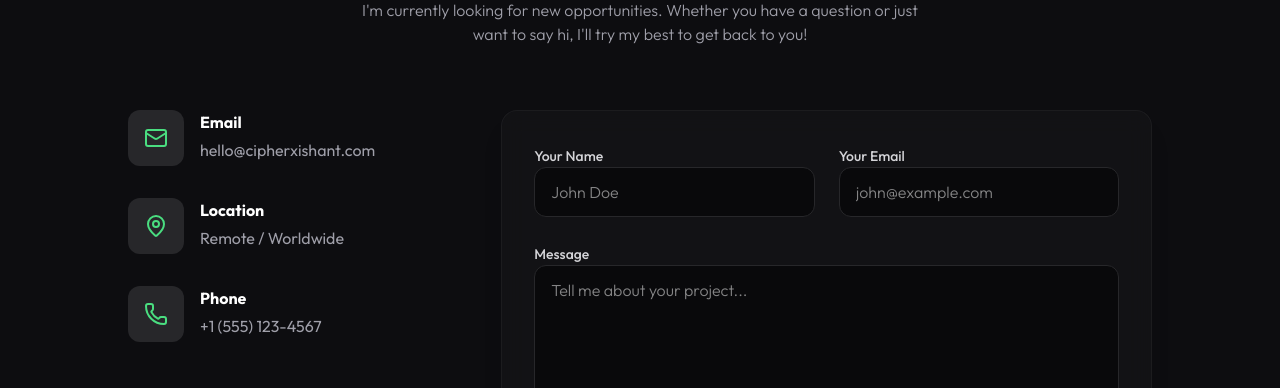
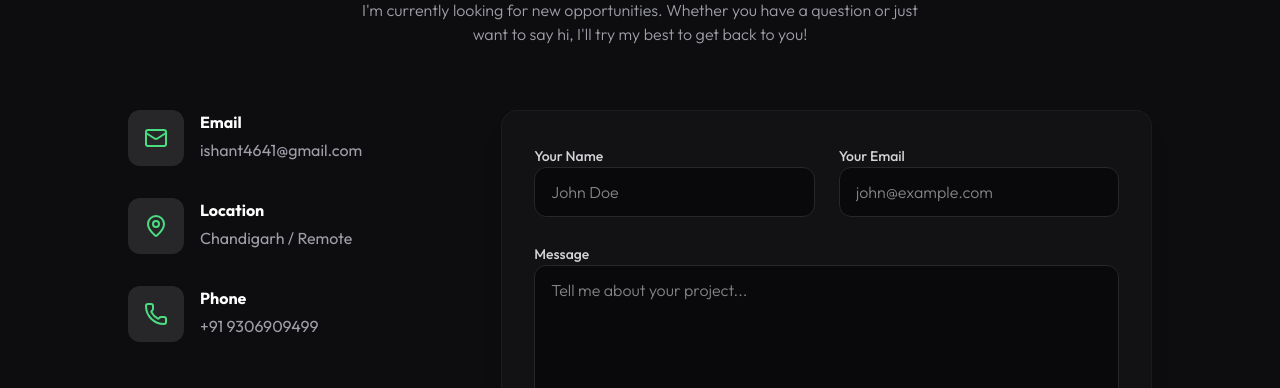
Before and after one commit to CipherCraftXIshant/Portfolio-Website, a React (Vite) app in the folder frontend/: page / in a window 1280 px wide. Shown: the part 7760-8148 px from the top of the page. Built offline with nearby package versions, Linux system fonts and the light colour scheme; no server answers; a web font is replaced by a local one.

Commit message:
Final push

```diff
--- a/frontend/src/components/Contact.jsx
+++ b/frontend/src/components/Contact.jsx
@@ -68,7 +68,7 @@ const Contact = () => {
                             </div>
                             <div>
                                 <h4 className="text-slate-900 dark:text-white font-bold mb-1">Email</h4>
-                                <p className="text-zinc-600 dark:text-zinc-400">hello@cipherxishant.com</p>
+                                <p className="text-zinc-600 dark:text-zinc-400">ishant4641@gmail.com</p>
                             </div>
                         </div>
 
@@ -78,7 +78,7 @@ const Contact = () => {
                             </div>
                             <div>
                                 <h4 className="text-slate-900 dark:text-white font-bold mb-1">Location</h4>
-                                <p className="text-zinc-600 dark:text-zinc-400">Remote / Worldwide</p>
+                                <p className="text-zinc-600 dark:text-zinc-400">Chandigarh / Remote</p>
                             </div>
                         </div>
 
@@ -88,7 +88,7 @@ const Contact = () => {
                             </div>
                             <div>
                                 <h4 className="text-slate-900 dark:text-white font-bold mb-1">Phone</h4>
-                                <p className="text-zinc-600 dark:text-zinc-400">+1 (555) 123-4567</p>
+                                <p className="text-zinc-600 dark:text-zinc-400">+91 9306909499</p>
                             </div>
                         </div>
                     </motion.div>
```
